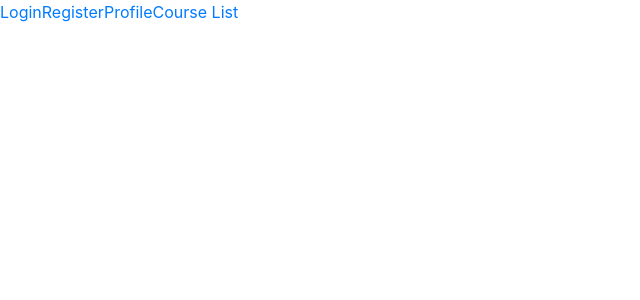
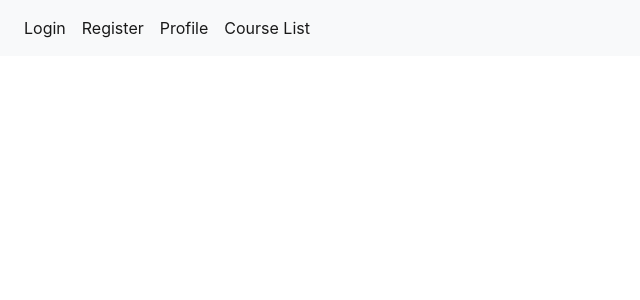
Before and after one commit to juatabot/lms-client-react, a React (Create React App) app: page / in a window 1280 px wide. Shown: the top 300 px of the page, without its empty margins (0-640 px from the left). Built offline with nearby package versions, Linux system fonts and the light colour scheme.

Commit message:
Fix not iterable bug

```diff
--- a/src/components/CourseManager.js
+++ b/src/components/CourseManager.js
@@ -10,12 +10,14 @@ export class CourseManager extends React.Component {
   render() {
     return (
       <Router>
-        <div>
-
-          <Link to="/login">Login</Link>
-          <Link to="/register">Register</Link>
-          <Link to="/profile">Profile</Link>
-          <Link to="/courses">Course List</Link>
+        <nav class="navbar navbar-expand-lg navbar-light bg-light">
+          <ul class="navbar-nav mr-auto">
+            <Link className="nav-item active nav-link" to="/login">Login</Link>
+            <Link className="nav-item active nav-link" to="/register">Register</Link>
+            <Link className="nav-item active nav-link" to="/profile">Profile</Link>
+            <Link className="nav-item active nav-link" to="/courses">Course List</Link>
+          </ul>
+        </nav>
 
         <Route path="/login" exact component={Login} />
         <Route path="/register" exact component={Register} />
@@ -28,7 +30,7 @@ export class CourseManager extends React.Component {
         ]}
           exact
           component={CourseEditor} />
-        </div>
+
       </Router>
     )
   }
--- a/src/index.js
+++ b/src/index.js
@@ -5,7 +5,6 @@ import * as serviceWorker from './serviceWorker';
 import {CourseManager} from "./components/CourseManager";
 import {combineReducers, createStore} from "redux";
 import {Provider} from "react-redux";
-import fsm from "./reducers/fsmReducer"
 import moduleReducer from "./reducers/modulesReducer";
 import courseReducer from "./reducers/courseReducer";
 import {lessonReducer} from "./reducers/lessonReducer";
@@ -13,7 +12,6 @@ import {topicReducer} from "./reducers/topicReducer";
 
 
 const rootReducer = combineReducers({
-  fsm,
   moduleReducer,
   courseReducer,
   lessonReducer,
--- a/src/reducers/fsmReducer.js
+++ /dev/null
@@ -1,34 +0,0 @@
-
-const initialState = {
-  count: 345,
-  msg: "Life is good !!!!!",
-  todos: [
-    {
-      _id: 123,
-      title: "Buy milk"
-    },
-    {
-      _id: 234,
-      title: "Walk dogs"
-    }
-  ]
-}
-
-const fsm = (state = initialState, action) => {
-  switch (action.type) {
-    case "UP":
-      return {
-        ...state,
-        count: state.count + 1
-      }
-    case "DOWN":
-      return {
-        ...state,
-        count: state.count - 1
-      }
-    default:
-      return state
-  }
-}
-
-export default fsm
--- a/src/reducers/lessonReducer.js
+++ b/src/reducers/lessonReducer.js
@@ -1,5 +1,9 @@
+const initialState = {
+  lessons: [],
+  lesson: {}
+}
 
-export const lessonReducer = (state = {}, action) => {
+export const lessonReducer = (state = initialState, action) => {
   switch (action.type) {
     case "UPDATE_LESSON":
       return {
--- a/src/reducers/topicReducer.js
+++ b/src/reducers/topicReducer.js
@@ -1,5 +1,9 @@
+const initialState = {
+    topics: [],
+    topic: {}
+  }
 
-export const topicReducer = (state = {}, action) => {
+export const topicReducer = (state = initialState, action) => {
     switch (action.type) {
         case "UPDATE_TOPIC":
             return {
--- /dev/null
+++ b/static.json
@@ -0,0 +1,6 @@
+{
+  "root": "build/",
+  "routes": {
+    "/**": "index.html"
+  }
+}
```
Lines whose indentation alone changed are shown as unchanged.
